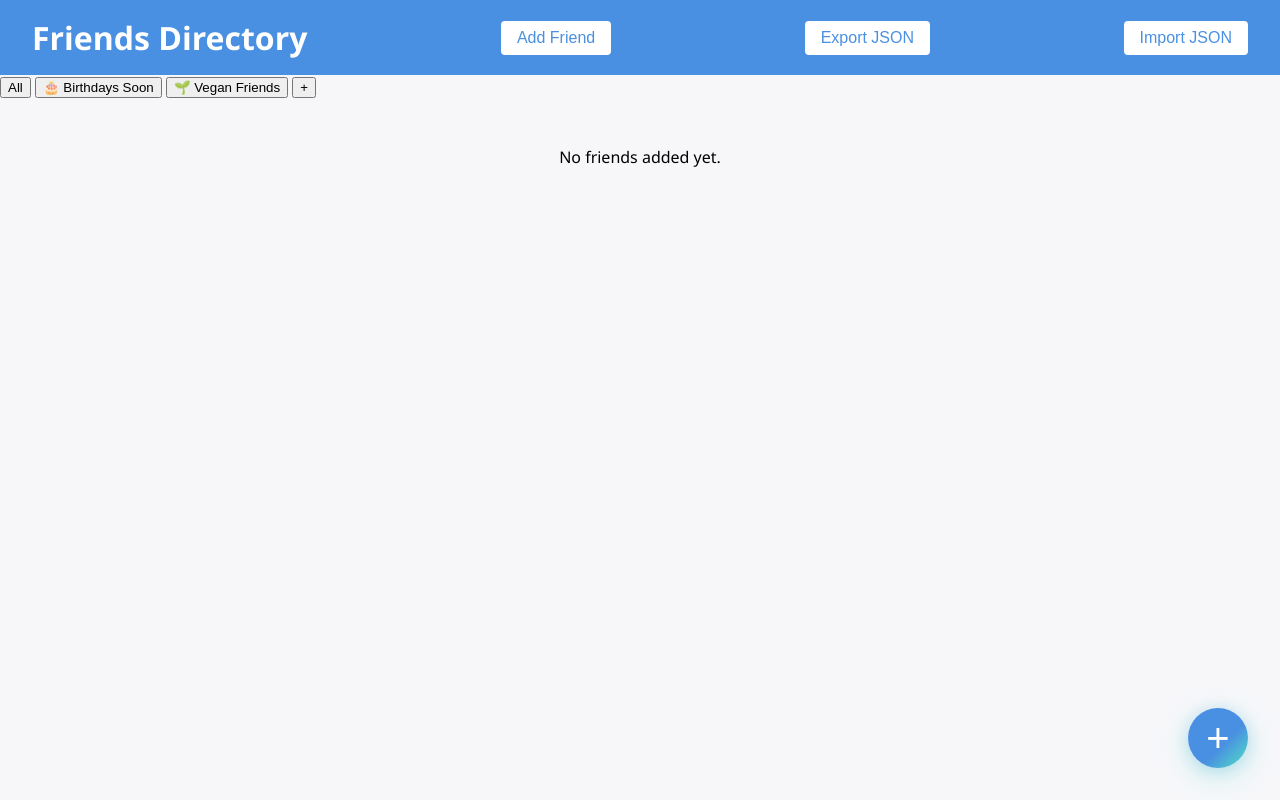
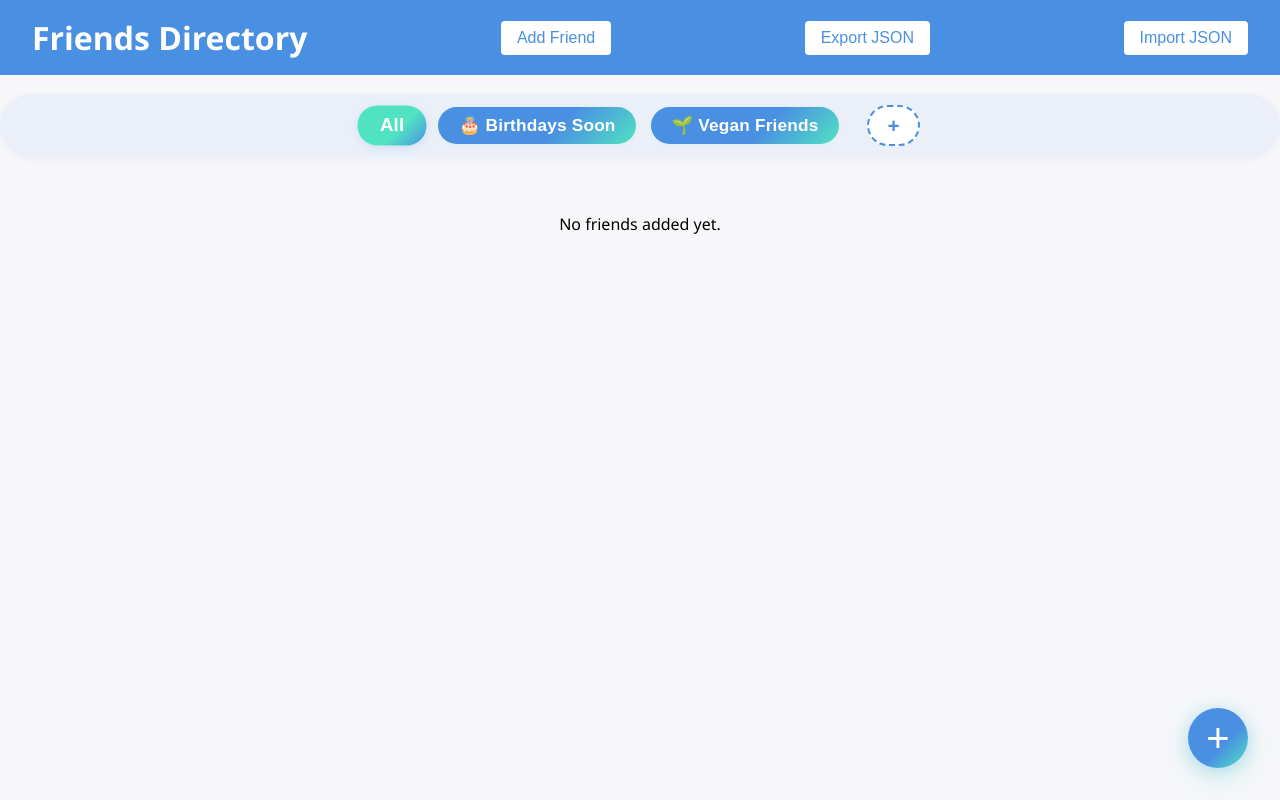
Before and after one commit to AnneMaelle/friends-directory-app, a plain HTML site: page index.html in a window 1280 px wide. Drawn offline with Linux system fonts and the light colour scheme.

Commit message:
style filters

```diff
--- a/style.css
+++ b/style.css
@@ -233,6 +233,64 @@ main#friendsList {
     opacity: 0.7;
     font-style: italic;
 }
+.filter-bar {
+    display: flex;
+    gap: 0.7rem;
+    justify-content: center;
+    align-items: center;
+    margin: 1.2rem 0 0.5rem 0;
+    padding: 0.7rem 1.2rem;
+    background: rgba(74,144,226,0.07);
+    border-radius: 2rem;
+    box-shadow: 0 2px 8px rgba(74,144,226,0.07);
+    flex-wrap: wrap;
+}
+.filter-btn {
+    background: linear-gradient(135deg, #4a90e2 60%, #50e3c2 100%);
+    color: #fff;
+    border: none;
+    border-radius: 2rem;
+    padding: 0.5rem 1.3rem;
+    font-size: 1.08rem;
+    font-weight: 600;
+    cursor: pointer;
+    margin: 0 0.1rem;
+    box-shadow: 0 1px 4px rgba(80, 227, 194, 0.10);
+    transition: background 0.18s, transform 0.15s, box-shadow 0.18s;
+    outline: none;
+    position: relative;
+    letter-spacing: 0.01em;
+    display: flex;
+    align-items: center;
+    gap: 0.4em;
+}
+.filter-btn.active, .filter-btn:focus {
+    background: linear-gradient(135deg, #50e3c2 60%, #4a90e2 100%);
+    color: #fff;
+    transform: scale(1.08);
+    box-shadow: 0 2px 8px rgba(74,144,226,0.18);
+    z-index: 1;
+}
+.filter-btn:hover {
+    background: linear-gradient(135deg, #50e3c2 60%, #4a90e2 100%);
+    color: #fff;
+    transform: scale(1.05);
+}
+.filter-btn.add-filter-btn {
+    background: #fff;
+    color: #4a90e2;
+    border: 2px dashed #4a90e2;
+    font-size: 1.3em;
+    padding: 0.3em 0.9em;
+    margin-left: 0.7em;
+    box-shadow: none;
+    transition: background 0.18s, color 0.18s, border 0.18s;
+}
+.filter-btn.add-filter-btn:hover {
+    background: #eaf4fb;
+    color: #50e3c2;
+    border-color: #50e3c2;
+}
 @keyframes floatPulse {
     0%, 100% { box-shadow: 0 4px 16px rgba(80, 227, 194, 0.18), 0 1.5px 8px rgba(74,144,226,0.18); }
     50% { box-shadow: 0 8px 32px rgba(80, 227, 194, 0.28), 0 3px 16px rgba(74,144,226,0.28); }
```
